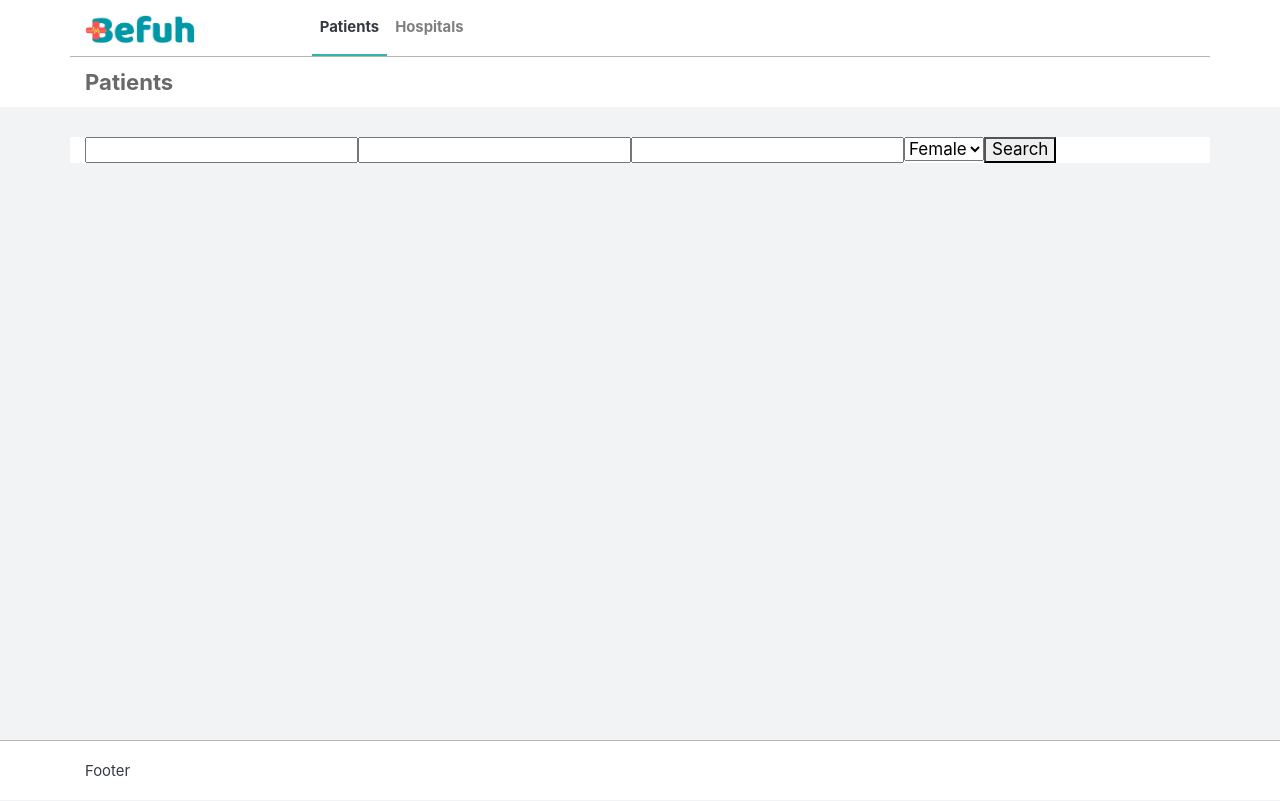
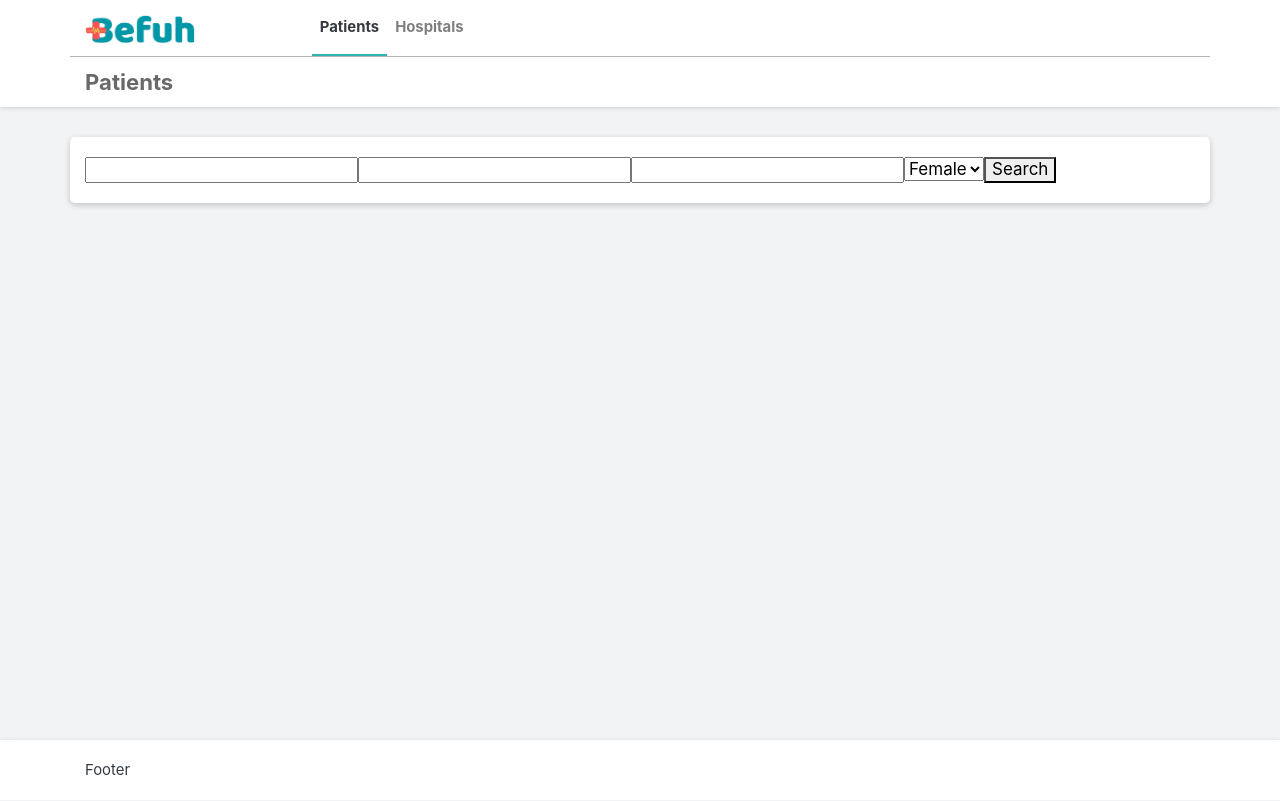
Before and after one commit to Befuh/doctor, a React app: page / in a window 1280 px wide. Built offline with nearby package versions, Linux system fonts and the light colour scheme.

Commit message:
:lipstick: switch borders to shadow

```diff
--- a/src/components/layout/Content.scss
+++ b/src/components/layout/Content.scss
@@ -5,6 +5,7 @@
   padding-bottom: 5px;
   background-color: $white;
   color: $secondary-text-color;
+  box-shadow: 0 0 6px 0 hsla(0, 0, 0, 0.2);
 
   h1 {
     font-size: 1.3em;
@@ -13,7 +14,10 @@
 }
 
 .content {
+  padding: 20px;
   margin-top: 30px;
   margin-bottom: 30px;
   background-color: $white;
+  border-radius: 5px;
+  box-shadow: 0 2px 6px 0 hsla(0, 0, 0, 0.2);
 }
--- a/src/components/layout/Footer.scss
+++ b/src/components/layout/Footer.scss
@@ -7,5 +7,5 @@
   height: 60px;
   line-height: 60px;
   background-color: $white;
-  border-top: solid 1px $light;
+  box-shadow: 0 2px 6px 0 hsla(0, 0, 0, 0.2);
 }
```
